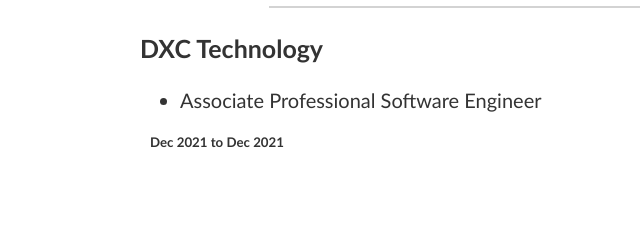
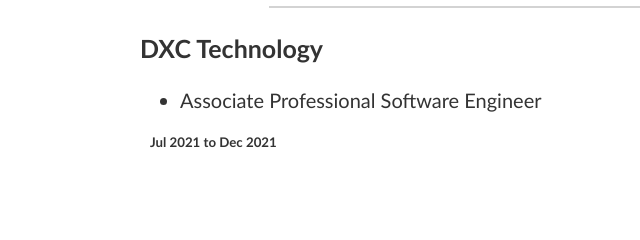
Before and after one commit to PrajaktaJaid/my-portfolio, a plain HTML site: page index.html in a window 1280 px wide. Shown: the part 2300-2540 px from the top of the page, 0-640 px from the left. Drawn offline with Linux system fonts and the light colour scheme.

Commit message:
Update index.html

```diff
--- a/index.html
+++ b/index.html
@@ -141,7 +141,7 @@
         <h3>DXC Technology</h3>
         <ul>
           <li>Associate Professional Software Engineer</li>
-          <h5>Dec 2021 to Dec 2021</h5>
+          <h5>Jul 2021 to Dec 2021</h5>
         </ul>
       </div>
     </div>
```
